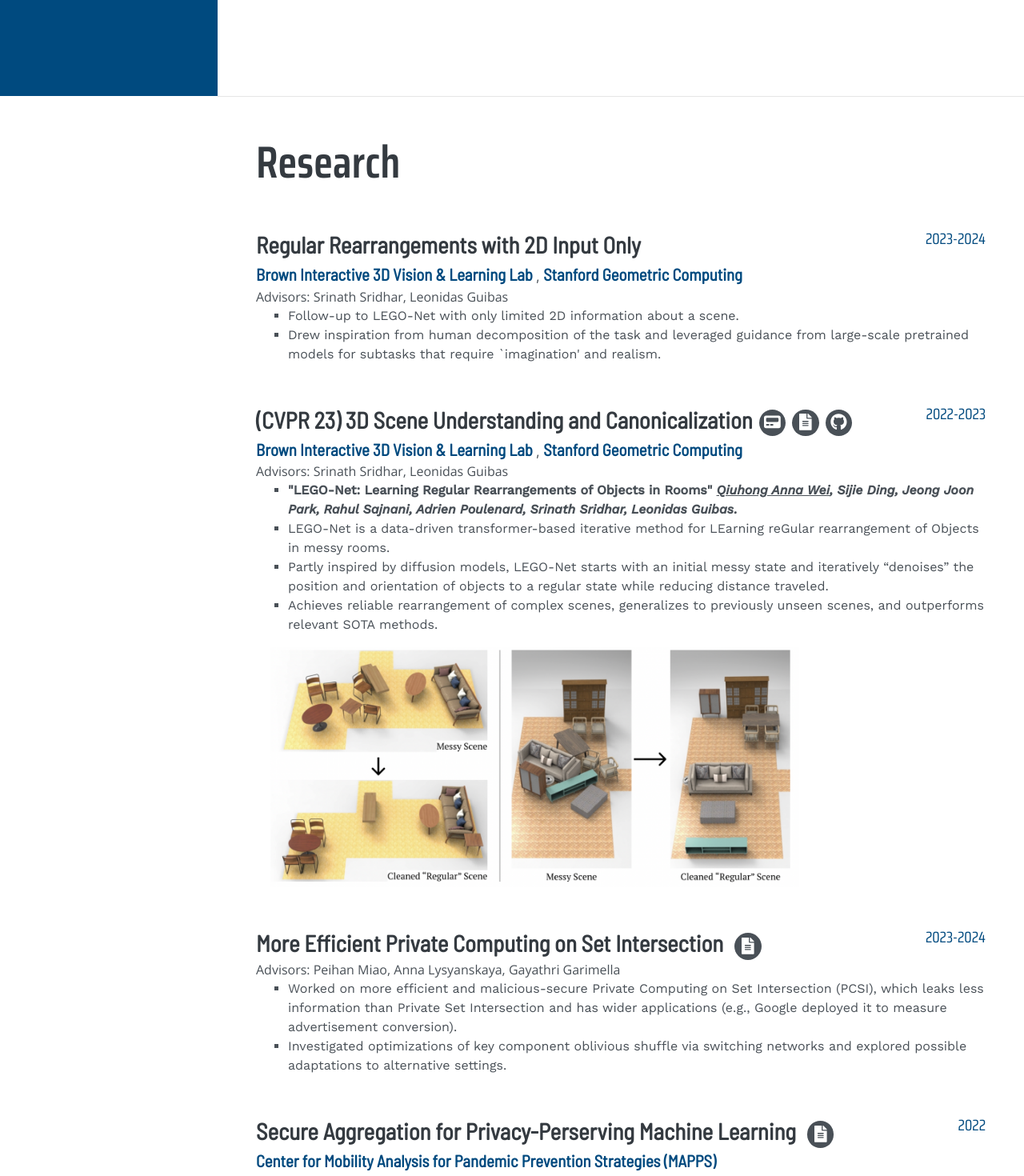
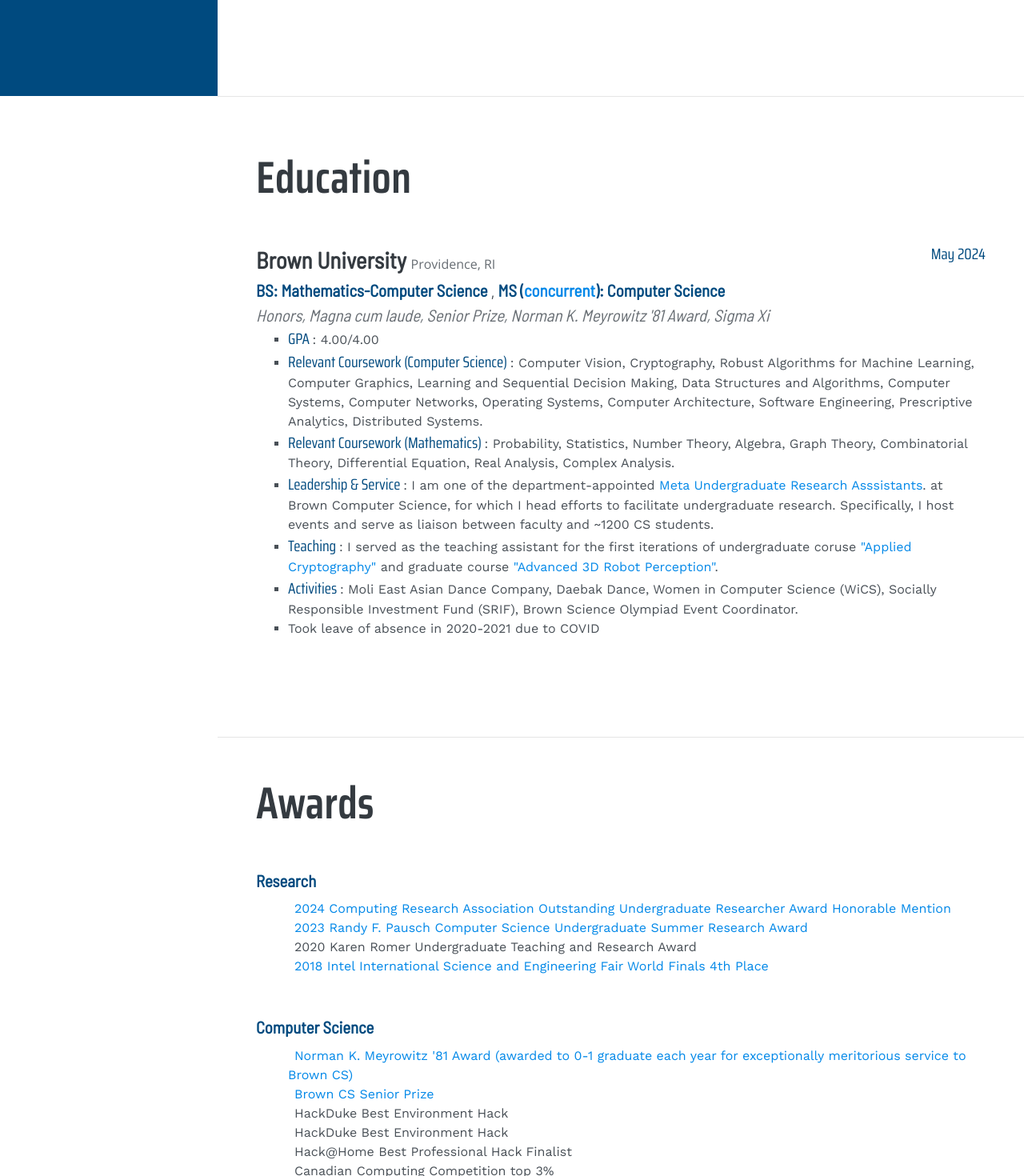
Before and after one commit to QiuhongAnnaWei/qiuhongannawei.me, a React (Create React App) app: page / in a window 1280 px wide. Shown: the part 680-2150 px from the top of the page at 80% size. Built offline with nearby package versions, Linux system fonts and the light colour scheme; a web font is replaced by a local one.

Commit message:
changed order (education and awards first), landing, education (updated brown + commented out concordia), edited awards

```diff
--- a/src/App.js
+++ b/src/App.js
@@ -39,15 +39,17 @@ class App extends Component {
 
         <Landing landingData={this.state.landingData} />
         <hr className="m-0" />
+
+        <Education education={this.state.education}/>
+        <hr className="m-0" />
+        <Awards awards={this.state.awards} />
+        <hr className="m-0" />
+
         <Research research={this.state.research} />
         <hr className="m-0" />
         <Experience experience={this.state.experience} />
         <hr className="m-0" />
         <Projects projects={this.state.projects} />
-        <hr className="m-0" />
-        <Education education={this.state.education}/>
-        <hr className="m-0" />
-        <Awards awards={this.state.awards} />
         <hr className="m-0" />
         {/* <Interests interests={this.state.interests} /> */}
         {/* <hr className="m-0" /> */}
--- a/src/Components/Education.js
+++ b/src/Components/Education.js
@@ -20,16 +20,17 @@ class Education extends Component {
                     <span className="resume-date text-md-right subsubheading2 right">May 2024</span>
                   </div>
                   <div>
-                    <span className="subheading mb-3">BS: Mathematics-Computer Science (Honors, Magna cum laude, Sigma Xi)</span>
-                    </div>
-                    <div>
+                    <span className="subheading mb-3">BS: Mathematics-Computer Science </span> ,
+
                     <span className="subheading mb-3"> MS (<a href="https://college.brown.edu/sites/default/files/2022-02/Concurrent%20Degree%20Program%20Application--Revised%20August%202022.docx%20fillable.pdf" target="_blank" rel="noopener noreferrer">concurrent</a>): Computer Science </span>
                   </div>
+
+                  <span className="subheading2"> <i> Honors, Magna cum laude, Senior Prize, Norman K. Meyrowitz '81 Award, Sigma Xi </i> </span>
 
               <ul className="mb-2">
                 <li> <span className="subsubheading2"> GPA </span>: 4.00/4.00 </li>
                 <li> <span className="subsubheading2"> Relevant Coursework (Computer Science) </span>:
-                Computer Vision, Cryptography, Robust Algorithms for Machine Learning, Computer Graphics, Learning and Sequential Decision Making, Data Structures and Algorithms, Computer Systems, Computer Networks, Operating Systems, Computer Architecture, Software Engineering, Prescriptive Analytics. </li>
+                Computer Vision, Cryptography, Robust Algorithms for Machine Learning, Computer Graphics, Learning and Sequential Decision Making, Data Structures and Algorithms, Computer Systems, Computer Networks, Operating Systems, Computer Architecture, Software Engineering, Prescriptive Analytics, Distributed Systems. </li>
                 <li> <span className="subsubheading2"> Relevant Coursework (Mathematics) </span>:
                 Probability, Statistics, Number Theory, Algebra, Graph Theory, Combinatorial Theory, Differential Equation, Real Analysis, Complex Analysis. </li>
                 <li> <span className="subsubheading2"> Leadership & Service </span>: I am one of the department-appointed <a target="_blank" href="https://cs.brown.edu/people/meta-ura/"> Meta Undergraduate Research Asssistants</a>. at Brown Computer Science, for which I head efforts to facilitate undergraduate research. Specifically, I host events and serve as liaison between faculty and ~1200 CS students. </li>
@@ -41,7 +42,7 @@ class Education extends Component {
               </div>
           </div>
 
-          <div className="resume-item d-flex flex-column flex-md-row justify-content-between mb-5">
+          {/* <div className="resume-item d-flex flex-column flex-md-row justify-content-between mb-5">
               <div className="resume-content">
                   <div>
                     <span className="heading mb-0 left">Concordia International School Shanghai <span className="subsubheading1">Shanghai, China</span></span>
@@ -58,7 +59,7 @@ class Education extends Component {
               </ul>
               </div>
           </div>
-
+           */}
         </div>
       </section>
     );
--- a/src/Components/Landing.js
+++ b/src/Components/Landing.js
@@ -32,7 +32,7 @@ class Landing extends Component {
             Previously, I completed a Bachelor's in Mathematics-Computer Science and a <a href="https://drive.google.com/file/d/1b-sX49OCdImHHnKsQYCDTe0rooTGPe_Y/view?usp=sharing" target="_blank" rel="noopener noreferrer">concurrent</a> Master's in Computer Science from Brown University, where I worked in <a href="https://visual.cs.brown.edu/" target="_blank" rel="noopener noreferrer"> Visual Computing</a> and <a href="http://theory.cs.brown.edu/" target="_blank" rel="noopener noreferrer"> Theoretical Computer Science</a>.
             I was fortunate to be advised by
             <a href="https://cs.brown.edu/people/ssrinath/" target="_blank" rel="noopener noreferrer"> Srinath Sridhar</a>,
-            <a href="https://geometry.stanford.edu/" target="_blank" rel="noopener noreferrer"> Leonidas Guibas</a>,
+            <a href="https://geometry.stanford.edu/" target="_blank" rel="noopener noreferrer"> Leonidas Guibas</a> (Stanford),
             <a href="https://sites.google.com/view/peihanmiao/home" target="_blank" rel="noopener noreferrer"> Peihan Miao</a>, and
             <a href="https://cs.brown.edu/people/alysyans/" target="_blank" rel="noopener noreferrer"> Anna Lysyanskaya</a>.
             Additionally, I served as one of the department-appointed <a target="_blank" href="https://cs.brown.edu/people/meta-ura/"> Meta Undergraduate Research Asssistants</a>, for which I led efforts to facilitate undergraduate research.
--- a/src/profileData.json
+++ b/src/profileData.json
@@ -16,7 +16,7 @@
 			"organization": "Dymaxion",
 			"organizationDesc":"AI-powered interior design start-up",
 			"aboutWork": [
-				"Assisted exploration, evaluation, and integration of research related to indoor scene understanding and generative models."
+				"Assisted exploration, evaluation, integration of research related to indoor scene understanding and text-guided generative models."
 			],
 			"fromDate": "Dec 2023",
 			"toDate": "Mar 2024"
@@ -239,12 +239,12 @@
 	"awards": {
 		"CS":[
 			{
-				"awardDetail": "Norman K. Meyrowitz '81 Award",
+				"awardDetail": "Norman K. Meyrowitz '81 Award (awarded to 0-1 graduate each year for exceptionally meritorious service to Brown CS)",
 				"awardLink": "https://cs.brown.edu/news/2024/05/07/qiuhong-anna-wei-receives-norman-k-meyrowitz-81-award/"
 			},
 			{
 				"awardDetail": "Brown CS Senior Prize",
-				"awardLink": "https://cs.brown.edu/news/2024/02/07/four-brown-cs-students-receive-cra-outstanding-undergraduate-researcher-honors/"
+				"awardLink": "https://cs.brown.edu/news/2024/05/06/twenty-eight-students-win-2024-brown-cs-senior-prizes/"
 			},
 			{
 				"awardDetail": "HackDuke Best Environment Hack"
```
Also changed, not shown: public/css/resume.min.css.
